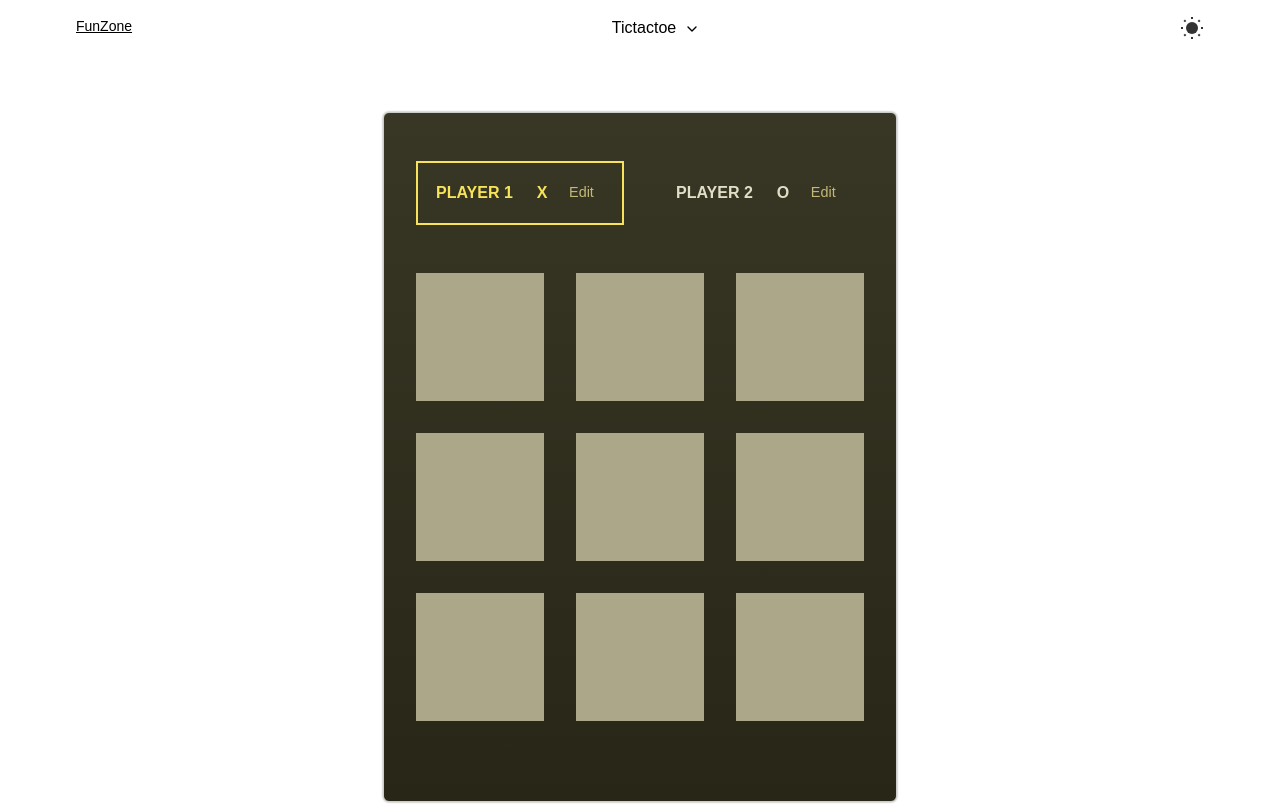
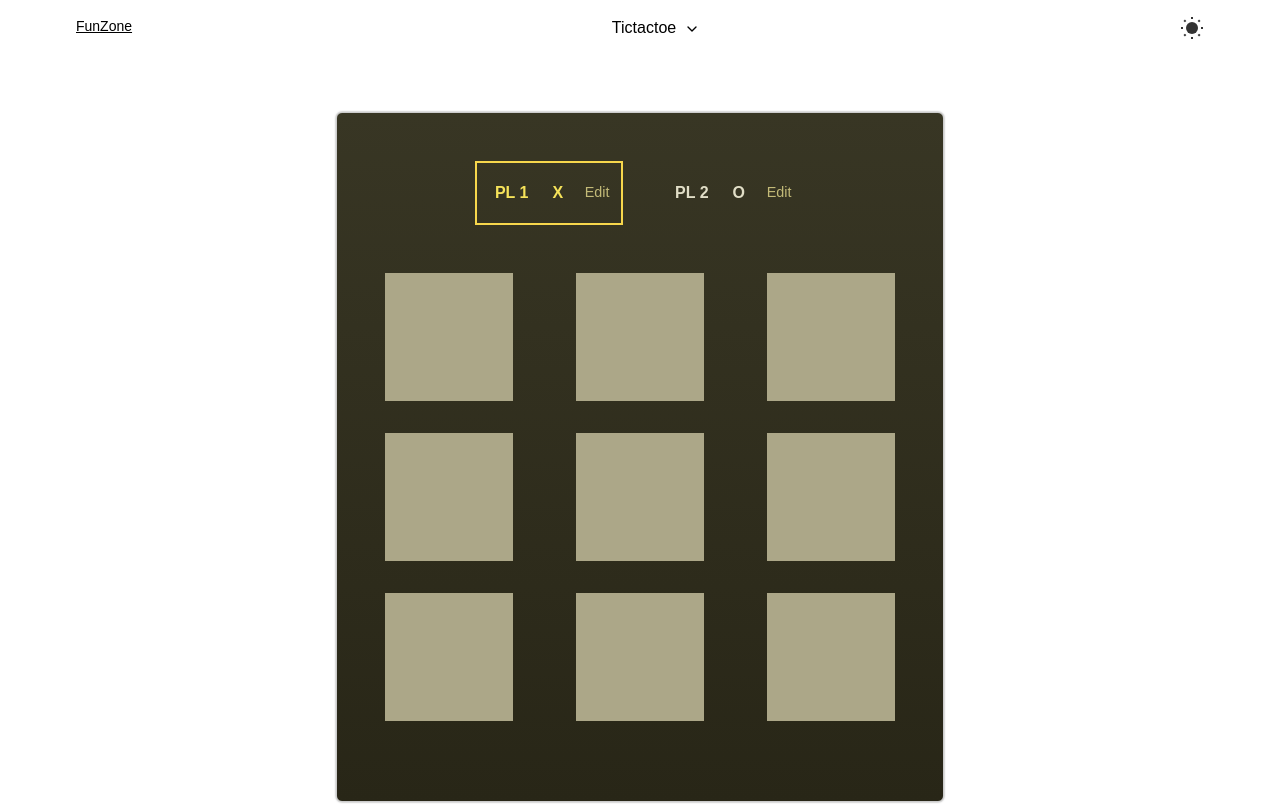
Before and after one commit to nithyarakash-t/funzone, a React (Vite) app: page /tictactoe in a window 1280 px wide. Shown: the top 804 px of the page. Built offline with nearby package versions, Linux system fonts and the light colour scheme; a web font is replaced by a local one.

Commit message:
styling tic-tac-toe

```diff
--- a/src/components/apps/tictactoe/Tictactoe.scss
+++ b/src/components/apps/tictactoe/Tictactoe.scss
@@ -2,49 +2,22 @@
 
 .ttt-game {
   &__players {
-    button {
-      width: 3rem;
-      border: none;
-      background: none;
-      color: #c3ba78;
-      font-size: 0.9rem;
-      cursor: pointer;
-      transition: color 0.2s;
-      padding: 0.5rem 0.25rem;
-      text-align: center;
-
-      &:hover {
-        color: #f8ca31;
-      }
-    }
-    & li {
-      display: flex;
-      align-items: center;
-      width: 50%;
-      border: 2px solid transparent;
+    & > li {
+      position: relative;
     }
     & {
       list-style: none;
       padding: 0;
       margin: 1rem 0;
       display: flex;
+      flex-wrap: wrap;
       justify-content: center;
       align-items: center;
       gap: 2rem;
     }
-    &.highlight-player {
-      li.active {
-        border-color: #f6e35a;
-        // animation: pulse 2s infinite ease-in-out;
-
-        :is(.ttt-player__name, .ttt-player__symbol) {
-          color: #f6e35a;
-        }
-      }
-    }
   }
   &__container {
-    max-width: 46rem;
+    width: min(100%, 38rem);
     margin: 3rem auto;
     padding: 2rem;
     border-radius: 0.375rem;
@@ -55,18 +28,15 @@
   }
 }
 
-@keyframes pulse {
+@keyframes pulse-text-size {
   0% {
-    border-color: #f6e35a;
-    box-shadow: 0 0 0 0 rgba(246, 227, 90, 0.4);
+    transform: scale(1);
   }
   50% {
-    border-color: #f8c031;
-    box-shadow: 0 0 0 0.5rem rgba(248, 165, 49, 0);
+    transform: scale(1.05);
   }
   100% {
-    border-color: #f6e35a;
-    box-shadow: 0 0 0 0 rgba(246, 227, 90, 0);
+    transform: scale(1);
   }
 }
 
@@ -111,15 +81,3 @@
 //   font: inherit;
 //   margin-top: 1.5rem;
 // }
-
-// @keyframes pulse-text-size {
-//   0% {
-//     transform: scale(1);
-//   }
-//   50% {
-//     transform: scale(1.05);
-//   }
-//   100% {
-//     transform: scale(1);
-//   }
-// }
--- a/src/components/apps/tictactoe/Tictactoe.tsx
+++ b/src/components/apps/tictactoe/Tictactoe.tsx
@@ -9,8 +9,8 @@ import { WINNING_COMBINATIONS } from './winningCombinations';
 import './Tictactoe.scss';
 
 const PLAYERS: Players = {
-  X: 'Player 1',
-  O: 'Player 2'
+  X: 'Pl 1',
+  O: 'Pl 2'
 };
 
 const INITIAL_GAME_BOARD: GameBoardType = [
@@ -103,19 +103,20 @@ export function Tictactoe() {
   return (
     <div className='app-grid'>
       <div className='ttt-game__container' id="game-container">
-        <ol id="players" className="ttt-game__players highlight-player">
-          <Player
+        <ol id="players" className="ttt-game__players">
+          <li><Player
             initialName={PLAYERS.X}
             symbol="X"
             isActive={activePlayer === 'X'}
             onChangeName={handlePlayerNameChange}
-          />
-          <Player
+          /></li>
+          <li><Player
             initialName={PLAYERS.O}
             symbol="O"
             isActive={activePlayer === 'O'}
             onChangeName={handlePlayerNameChange}
           />
+          </li>
         </ol>
         {(winner || hasDraw) && (
           <GameOver winner={winner} onRestart={handleRestart} />
--- a/src/components/apps/tictactoe/gameboard/Gameboard.scss
+++ b/src/components/apps/tictactoe/gameboard/Gameboard.scss
@@ -1,11 +1,14 @@
 .ttt-gameboard__wrap {
-  button {
-    width: 8rem;
-    height: 8rem;
+  > li {
+    > ol {
+      > li {
+        > button {
+          width: min(8rem, 100%);
+          aspect-ratio: 1/1;
           border: none;
           background: #aca788;
           color: #3f3b00;
-    font-size: 5rem;
+          font-size: min(5rem, 5vmax);
           cursor: pointer;
           font-family: "Caprasimo", cursive;
           padding: 1rem;
@@ -13,21 +16,34 @@
             filter: grayscale(1);
           }
         }
-  ol {
+        & {
           display: flex;
-    flex-wrap: wrap;
           justify-content: center;
+        }
+      }
+      & {
+        display: grid;
+        grid-template-columns: repeat(3, 1fr);
         gap: 2rem;
         margin: 0;
         padding: 0;
       }
+    }
     & {
-    display: flex;
-    flex-wrap: wrap;
-    justify-content: center;
+      position: relative;
+    }
+  }
+  & {
+    // display: flex;
+    // flex-wrap: wrap;
+    // justify-content: center;
+    // gap: 2rem;
+    // margin: 3rem 0;
+    // padding: 0;
+    // flex-direction: column;
     gap: 2rem;
     margin: 3rem 0;
     padding: 0;
-    flex-direction: column;
+    display: grid;
   }
 }
--- a/src/components/apps/tictactoe/gameover/Gameover.scss
+++ b/src/components/apps/tictactoe/gameover/Gameover.scss
@@ -51,6 +51,7 @@
     left: 0;
     width: 100%;
     height: 100%;
+    gap: 1rem;
     display: flex;
     flex-direction: column;
     justify-content: center;
--- a/src/components/apps/tictactoe/player/Player.scss
+++ b/src/components/apps/tictactoe/player/Player.scss
@@ -41,6 +41,37 @@
       text-transform: uppercase;
     }
   }
+  &__container {
+    > button {
+      width: 3rem;
+      border: none;
+      background: none;
+      color: #c3ba78;
+      font-size: 0.9rem;
+      cursor: pointer;
+      transition: color 0.2s;
+      padding: 0.5rem 0.25rem;
+      text-align: center;
+
+      &:hover {
+        color: #f8ca31;
+      }
+    }
+    & {
+      display: flex;
+      align-items: center;
+      flex: 1;
+      border: 2px solid transparent;
+    }
+    &.active {
+      border-color: #f6e35a;
+      animation: pulse 2s infinite ease-in-out;
+
+      :is(.ttt-player__name, .ttt-player__symbol) {
+        color: #f6e35a;
+      }
+    }
+  }
 }
 
 @keyframes pulse-text {
@@ -54,3 +85,19 @@
       color: #e1dec7;
     }
   }
+
+
+@keyframes pulse {
+  0% {
+    border-color: #f6e35a;
+    box-shadow: 0 0 0 0 rgba(246, 227, 90, 0.4);
+  }
+  50% {
+    border-color: #f8c031;
+    box-shadow: 0 0 0 0.5rem rgba(248, 165, 49, 0);
+  }
+  100% {
+    border-color: #f6e35a;
+    box-shadow: 0 0 0 0 rgba(246, 227, 90, 0);
+  }
+}
--- a/src/components/apps/tictactoe/player/Player.tsx
+++ b/src/components/apps/tictactoe/player/Player.tsx
@@ -32,12 +32,12 @@ export function Player({
   }
 
   return (
-    <li className={isActive ? 'active' : undefined}>
+    <div className={'ttt-player__container ' + (isActive ? 'active' : null)}>
       <span className="ttt-player__wrap">
         {editablePlayerName}
         <span className="ttt-player__symbol">{symbol}</span>
       </span>
       <button onClick={handleEditClick}>{isEditing ? 'Save' : 'Edit'}</button>
-    </li>
+    </div>
   );
 }
```
Lines whose indentation alone changed are shown as unchanged.
